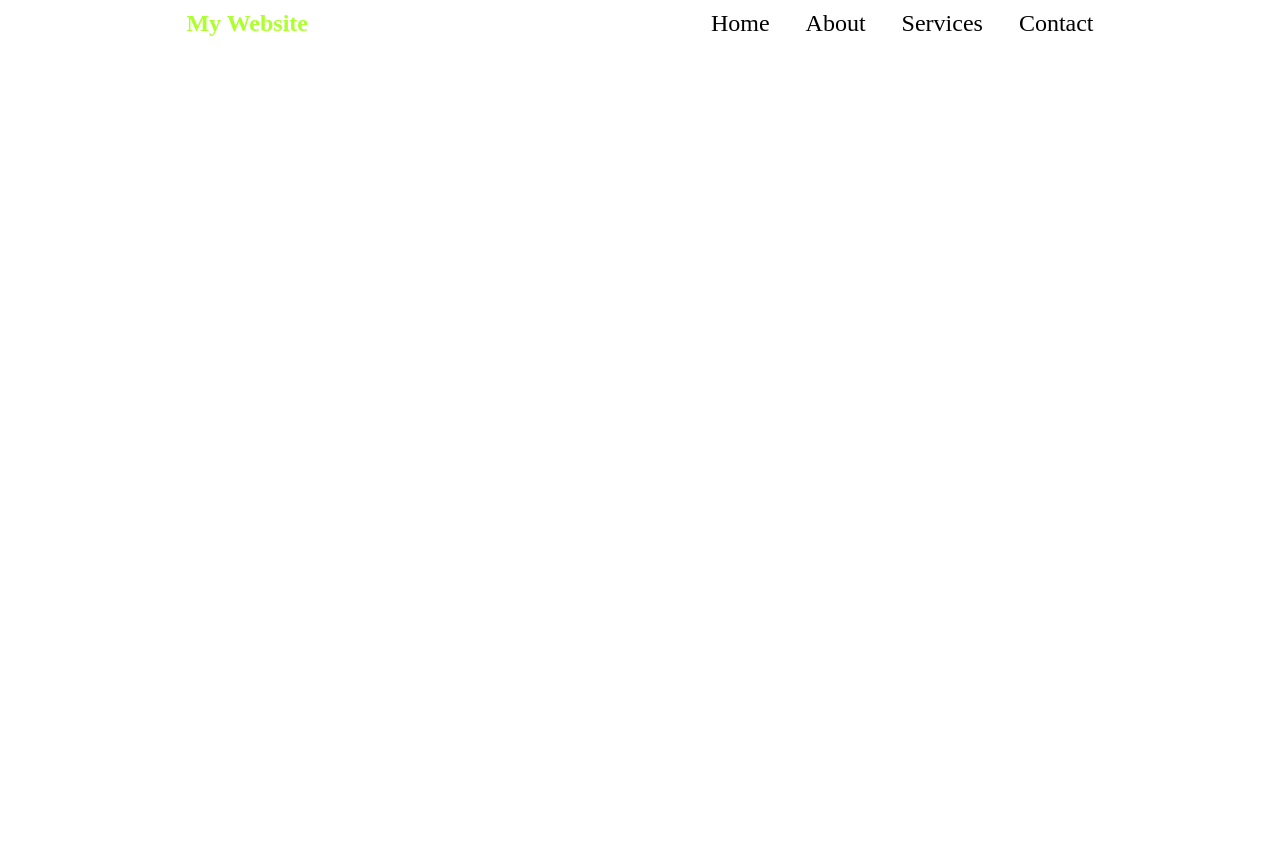
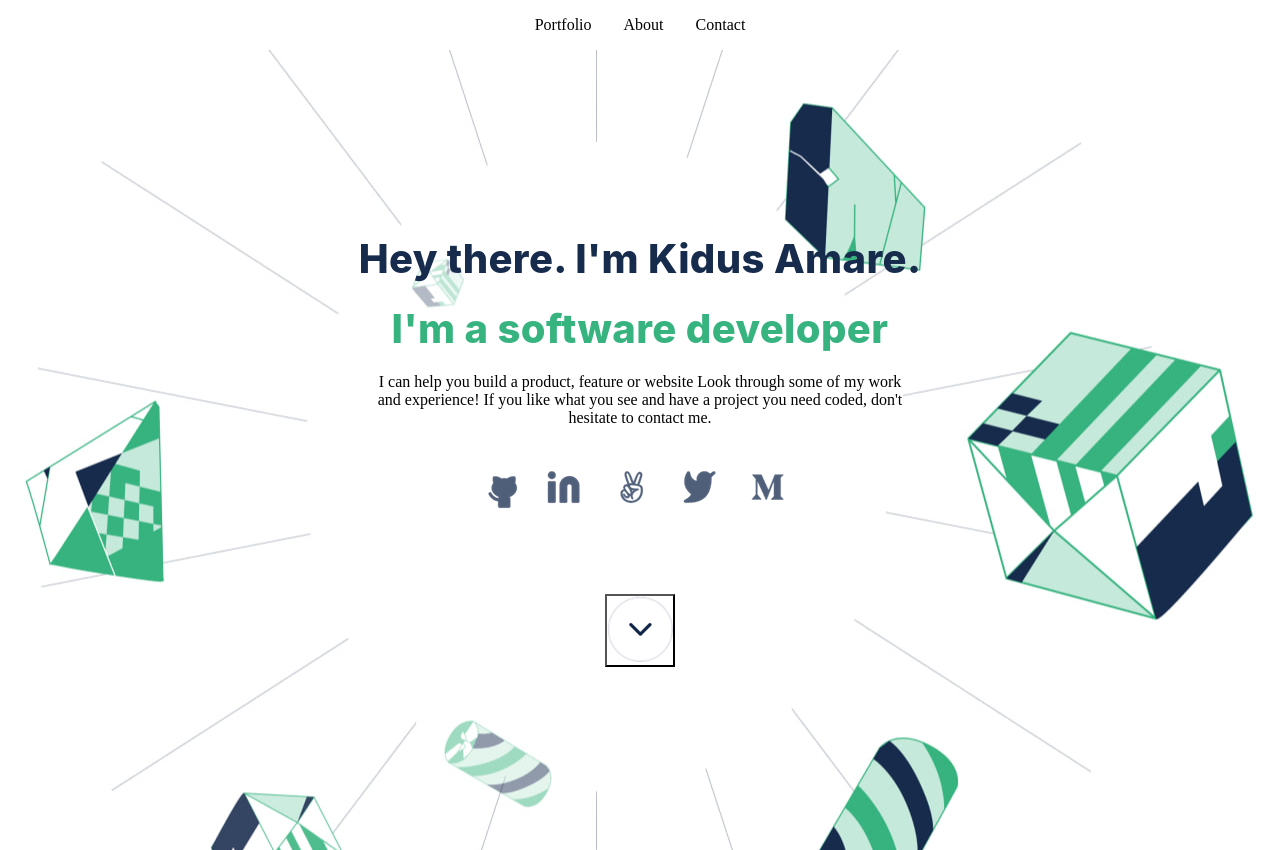
Before and after one commit to kidus90/web_portfolio, a website: page Index.html in a window 1280 px wide. Before the commit the page ends 800 px from the top, so only its background shows below. Drawn offline with Linux system fonts and the light colour scheme.

Commit message:
second demo

```diff
--- a/Index.html
+++ b/Index.html
@@ -3,25 +3,44 @@
 <head>
     <meta charset="UTF-8">
     <meta name="viewport" content="width=device-width, initial-scale=1.0">
-    <title>Document</title>
-    <link rel="stylesheet" href="style.css">
-    <script src="script.js"></script>
+    <link href="style.css" rel="stylesheet">
+    <script src="Script.js" defer></script>
+    <title>Portfolio</title>
 </head>
 <body>
-    <header>
-        <nav>
-            <div class="logo">
-                <h4 class="logo-text">My Website</h4>
-            </div>
-            <div class="menu-icon">
-                <ul class="nav-list">
-                    <li><a href="#home">Home</a></li>
-                    <li><a href="#about">About</a></li>
-                    <li><a href="#services">Services</a></li>
-                    <li><a href="#contact">Contact</a></li>
-                </ul>
-            </div>
-        </nav>
-    </header>
+    <nav class="navbar">
+        <ul class="nav-links">
+            <li><a href="#Portfolio_page">Portfolio</a></li>
+            <li><a href="#About_page">About</a></li>
+            <li><a href="#Contact_page">Contact</a></li>
+        </ul>
+        <div class="hamburger">
+            <div class="line1"></div>
+            <div class="line2"></div>
+            <div class="line3"></div>
+        </div>
+    </nav>
+<section id="Portfolio_page">
+    <div class="home">
+        <h1 class="home-text_1" id="home-text_title">Hey there. I'm Kidus Amare.</h1>
+        <h1 class="home-text_2" id="home-text_title_1" >I'm a software developer</h1>
+        <p>I can help you build a product, feature or website Look through some of my work and
+            experience! If you like what you see and have a project you need coded,
+            don't hesitate to contact me.</p>
+        <div class="icons" style="background: transparent;">
+            <a href=""><img src="img/icons/github_img.png" alt="GitHub"></a>
+            <a href=""><img src="img/icons/linkdn_img.png" alt="LinkedIn"></a>
+            <a href=""><img src="img/icons/peace_img.png" alt="Peace"></a>
+            <a href=""><img src="img/icons/twitter_img.png" alt="twitter"></a>
+            <a href=""><img src="img/icons/M_img.png" alt="M"></a>
+        </div>
+        <br><br><br>
+        <div>
+            <br>
+            <button id="V"><img src="img/Untitled.png"></button>
+        </div>
+
+    </div>
+</section>
 </body>
 </html>
--- a/Style.css
+++ b/Style.css
@@ -2,27 +2,90 @@
     margin: 0;
     padding: 0;
     box-sizing: border-box;
+    background-color: white;
   }
 
-a {
-  text-decoration: none;
-  color: black;
+  .navbar {
+    background-color: white;
+    padding: 1rem 2rem;
+    display: flex;
+    justify-content: center;
+    align-items: center;
+    position: relative;
   }
 
-nav {
-  width: 100%;
+  .nav-links {
     display: flex;
-  justify-content: space-around;
-  position: fixed;
-  top: 0;
-  color: greenyellow;
-  padding: 10px 0;
-  text-align: center;
-  font-size: 24px;
+    list-style: none;
+    gap: 2rem;
+    margin: 0;
   }
 
-ul li {
-  display: inline-block;
-  list-style-type: none;
-  margin-left: 30px;
+  .nav-links a {
+    color: black;
+    text-decoration: none;
+    font-size: 1rem;
   }
+
+  .nav-links a:hover {
+    color: rgb(255, 132, 0);
+  }
+
+  .hamburger {
+    display: none;
+    color: black;
+    cursor: pointer;
+  }
+
+  .hamburger div {
+    width: 25px;
+    height: 3px;
+    background-color: rgb(0, 0, 0);
+    margin: 5px;
+    transition: 0.3s;
+  }
+
+  .home {
+    display: flex;
+    flex-direction: column;
+    align-items: center;
+    justify-content: center;
+    height: 100vh;
+    text-align: center;
+    background: url(../img/home_img.jpg);
+    background-size: cover;
+    background-position: center;
+  }
+  .home-text_1 {
+    color: #172b4d;
+    background: transparent;
+  }
+  .home-text_2 {
+    color: #36b37e;
+    background: transparent;
+  }
+  #home-text_title {
+    font-family: Inter;
+    font-weight: 800;
+    font-size: 40px;
+    line-height: 52px;
+    letter-spacing: 0.37px;
+    text-align: center;
+    width: 920px;
+    height: 70px;
+  }
+  #home-text_title_1 {
+    font-family: Inter;
+    font-weight: 800;
+    font-size: 40px;
+    line-height: 52px;
+    letter-spacing: 0.37px;
+    text-align: center;
+    width: 920px;
+    height: 70px;
+  }
+  .home p {
+    margin-top: 0%;
+    width: 526.6px;
+    height: 81px;
+  }
```
Also changed, not shown: img/Untitled.png (added), img/home_img.jpg (added), img/icons/M_img.png (added), img/icons/github_img.png (added), img/icons/linkdn_img.png (added), img/icons/peace_img.png (added), img/icons/twitter_img.png (added). Lines whose indentation alone changed are shown as unchanged.
